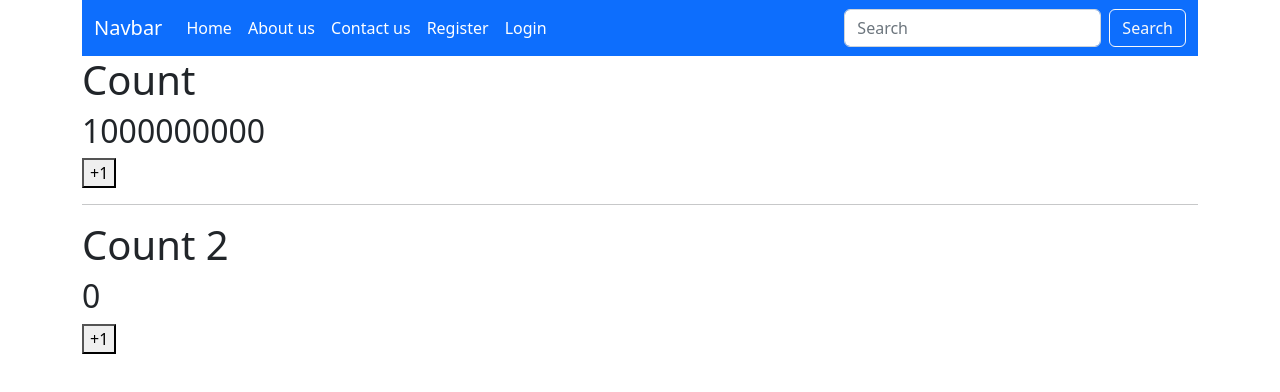
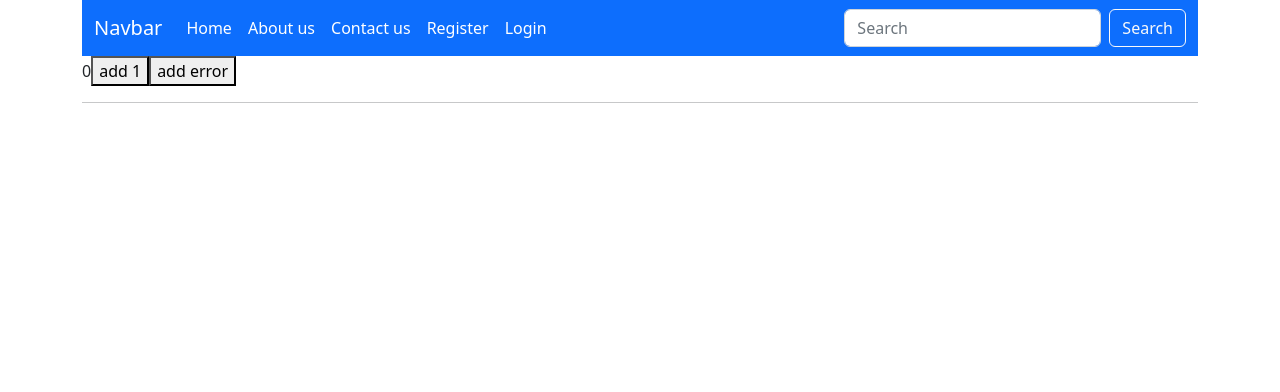
Before and after one commit to Rlss91/rt_morning_21_02_2023_react, a React (Create React App) app: page / in a window 1280 px wide. Shown: the top 392 px of the page. Built offline with nearby package versions, Linux system fonts and the light colour scheme.

Commit message:
useCallback

```diff
--- a/src/App.jsx
+++ b/src/App.jsx
@@ -2,6 +2,7 @@ import Navbar from "./components/Navbar/Navbar";
 import HomePage from "./pages/HomePage";
 import LifeCycleHooksPage from "./pages/LifeCycleHooksPage";
 import RegisterPage from "./pages/RegisterPage";
+import UseCallbackPage from "./pages/UseCallbackPage";
 import UseMemoPage from "./pages/UseMemoPage";
 
 const App = () => {
@@ -14,7 +15,8 @@ const App = () => {
         {/* <HomePage /> */}
         {/* <RegisterPage /> */}
         {/* <LifeCycleHooksPage /> */}
-        <UseMemoPage />
+        {/* <UseMemoPage /> */}
+        <UseCallbackPage />
       </main>
       <footer></footer>
     </div>
--- a/src/components/ErrorValidationListComponent.jsx
+++ b/src/components/ErrorValidationListComponent.jsx
@@ -1,10 +1,12 @@
+import { memo } from "react";
 const ErrorValidationListComponent = ({ errorsArr }) => {
+  console.log("ErrorValidationListComponent");
   return (
     <ul className="list-group">
-      {errorsArr.map((item) => (
+      {errorsArr.map((item, index) => (
         <li
           className="list-group-item list-group-item-danger"
-          key={Date.now() + item}
+          key={Date.now() + item + index}
         >
           {item}
         </li>
@@ -13,4 +15,4 @@ const ErrorValidationListComponent = ({ errorsArr }) => {
   );
 };
 
-export default ErrorValidationListComponent;
+export default memo(ErrorValidationListComponent);
--- /dev/null
+++ b/src/pages/UseCallbackPage.jsx
@@ -0,0 +1,30 @@
+import { Fragment, useState, useCallback } from "react";
+import ErrorValidationListComponent from "../components/ErrorValidationListComponent";
+
+const UseCallbackPage = () => {
+  const [counter, setCounter] = useState(0);
+  const [errors, setErrors] = useState([]);
+  const handleBtnClick = () => {
+    setCounter((prevState) => prevState + 1);
+  };
+  const handleAddErrorBtnClick = useCallback(() => {
+    setErrors((prevState) => [...prevState, "new error"]);
+  }, [errors]);
+  // const handleAddErrorBtnClick = () => {
+  //   setErrors((prevState) => [...prevState, "new error"]);
+  // };
+  return (
+    <Fragment>
+      {counter}
+      <button onClick={handleBtnClick}>add 1</button>
+      <button onClick={handleAddErrorBtnClick}>add error</button>
+      <hr />
+      <ErrorValidationListComponent
+        errorsArr={errors}
+        onClick={handleAddErrorBtnClick}
+      />
+    </Fragment>
+  );
+};
+
+export default UseCallbackPage;
--- a/src/pages/UseMemoPage.jsx
+++ b/src/pages/UseMemoPage.jsx
@@ -23,7 +23,6 @@ const UseMemoPage = () => {
       <h1>Count</h1>
       <h2>{result}</h2>
       <button onClick={handleBtnClick}>+1</button>
-
       <hr />
       <h1>Count 2</h1>
       <h2>{count2}</h2>
```
